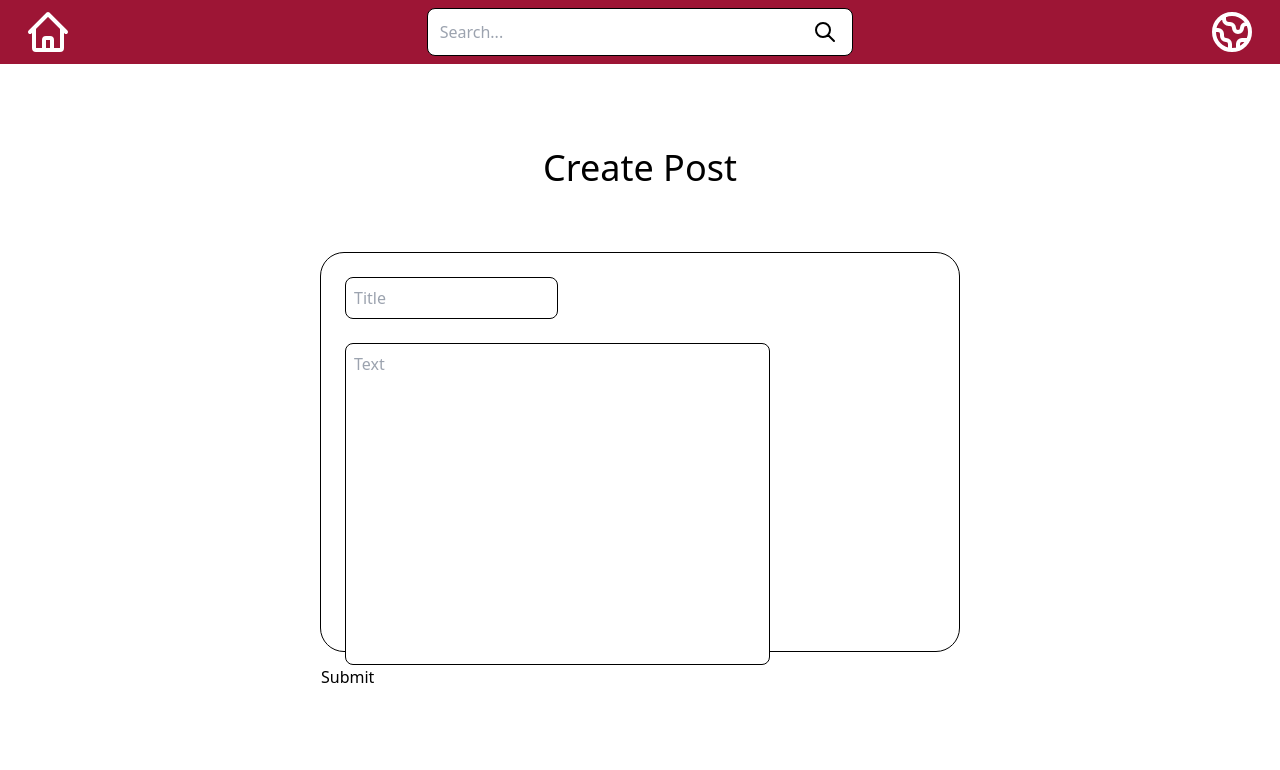
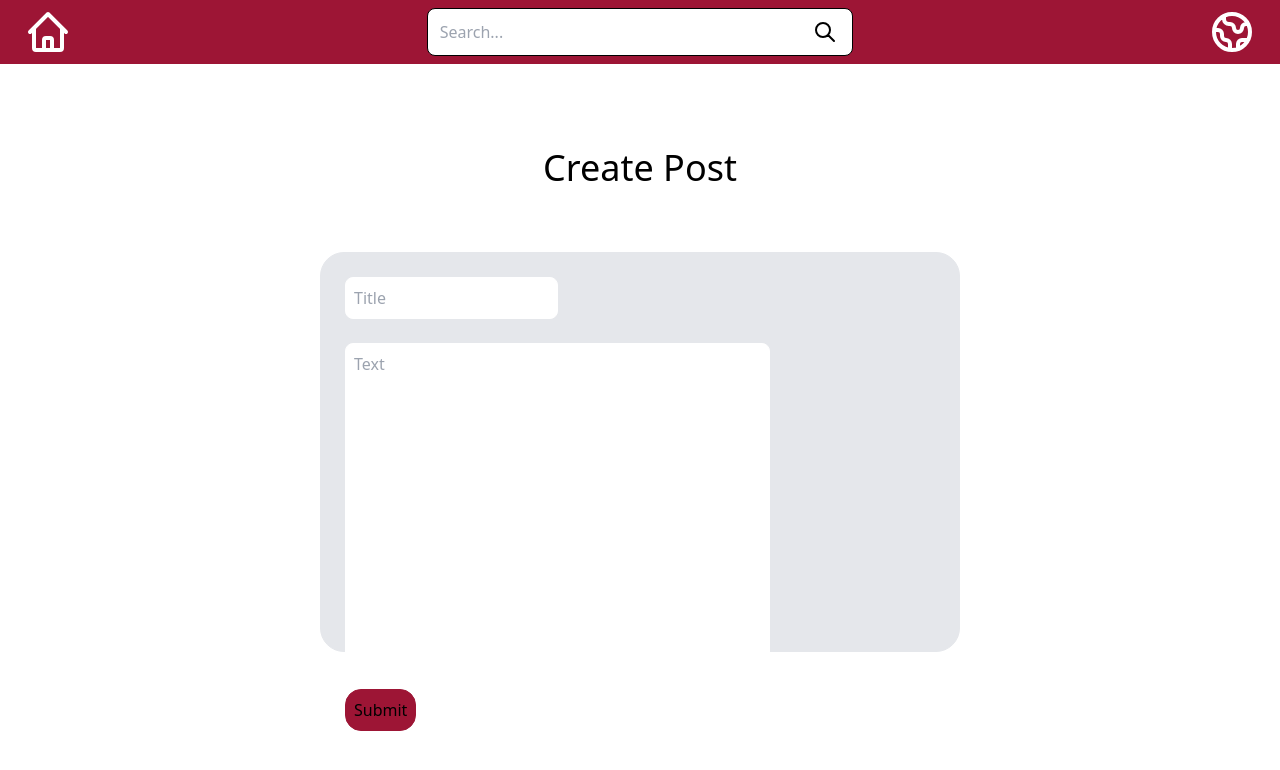
Before and after one commit to iscii/stevens-forums, a Next.js app: page /create_post in a window 1280 px wide. Shown: the top 770 px of the page. Built offline with nearby package versions, Linux system fonts and the light colour scheme.

Commit message:
Post styling/added color

```diff
--- a/pages/create_post.js
+++ b/pages/create_post.js
@@ -1,5 +1,3 @@
-import React, { useEffect, useState } from "react";
-
 import Nav from "../components/Nav"
 
 function CreatePost() {
@@ -8,10 +6,10 @@ function CreatePost() {
 			<Nav />
 			<span className="h-full w-full flex flex-col items-center justify-center">
 				<h1 className="text-4xl mb-16">Create Post</h1>
-				<form className="w-3/6 h-3/6 bg-red-300 border border-red-300 rounded-3xl" action="/">
-					<input className="mx-6 mt-6 p-2 w-2/6 border border-gray-300 rounded-lg" type="text" placeholder="Title" /><br />
-					<input className="mx-6 mt-6 p-2 w-4/6 pr-72 pb-72 border border-gray-300 rounded-lg" type="text" placeholder="Text" /><br />
-					<button>Submit</button>
+				<form className="w-3/6 h-3/6 bg-pri-gray border border-pri-gray rounded-3xl" action="/">
+					<input className="mx-6 mt-6 p-2 w-2/6 border border-pri-white rounded-lg" type="text" placeholder="Title" /><br />
+					<input className="mx-6 my-6 p-2 w-4/6 pr-72 pb-72 border border-pri-white border-gray-300 rounded-lg" type="text" placeholder="Text" /><br />
+					<button className="mx-6 p-2 bg-pri-red border border-pri-red rounded-2xl">Submit</button>
 				</form>
 			</span>
 		</div>
--- a/tailwind.config.js
+++ b/tailwind.config.js
@@ -5,8 +5,10 @@ module.exports = {
   ],
   theme: {
     colors: {
+      'pri-white': '#ffffff',
       'pri-red': '#9D1535',
       'pri-gray': '#e5e7eb',
+      'dark-gray': '#a0a2a5',
     },
     extend: {},
   },
```
